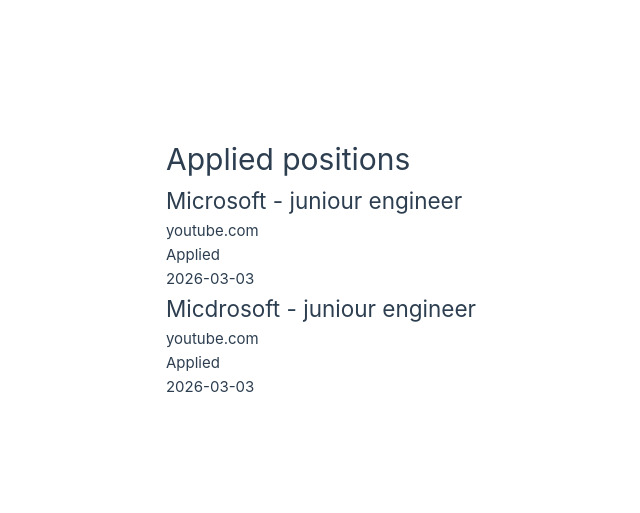
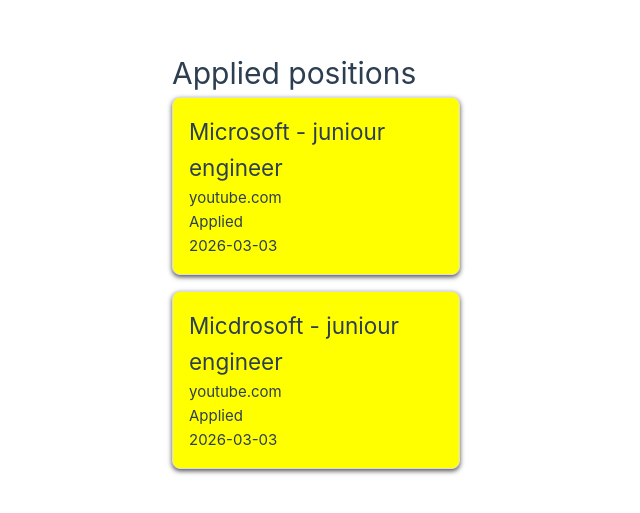
Before and after one commit to RasmusKuusmaa/AT, a Vue app in the folder AtFront/: page / in a window 1280 px wide. Shown: the part 133-646 px from the top of the page, without its empty margins (164-804 px from the left). Built offline with nearby package versions, Linux system fonts and the light colour scheme; the HTML template or start-up script is replaced by a standard one.

Commit message:
Added cardsto make it look a little less terrible

```diff
--- a/AtFront/src/App.vue
+++ b/AtFront/src/App.vue
@@ -1,9 +1,10 @@
 <template>
-  <div>
+  <div class="job-list">
     <h1>Applied positions</h1>
     <div
       v-for="job in jobs"
       :key="job.id"
+      class="job-card"
       >
       <h2> {{job.company}} - {{job.role}}</h2>
       <p>{{job.url}}</p>
@@ -14,7 +15,27 @@
 </template>
 
 <style scoped>
+  .job-list {
+    width: 20rem;
+    margin: 0 auto;
+    padding: 1rem;
 
+  }
+
+  .job-card{
+    border: 1px solid #ddd;
+    border-radius: 8px;
+    padding: 1rem;
+    margin-bottom: 1rem;
+    background-color: yellow;
+    box-shadow: 0 2px 5px rgba(0,0,0,0.7);
+     transition: transform 0.1s ease-in-out;
+  }
+
+  .job-card:hover {
+    transform: scale(1.01) translateY(-0.4rem) translateX(0.4rem);
+    cursor: pointer;
+  }
 </style>
 
 <script setup lang="ts">
```
